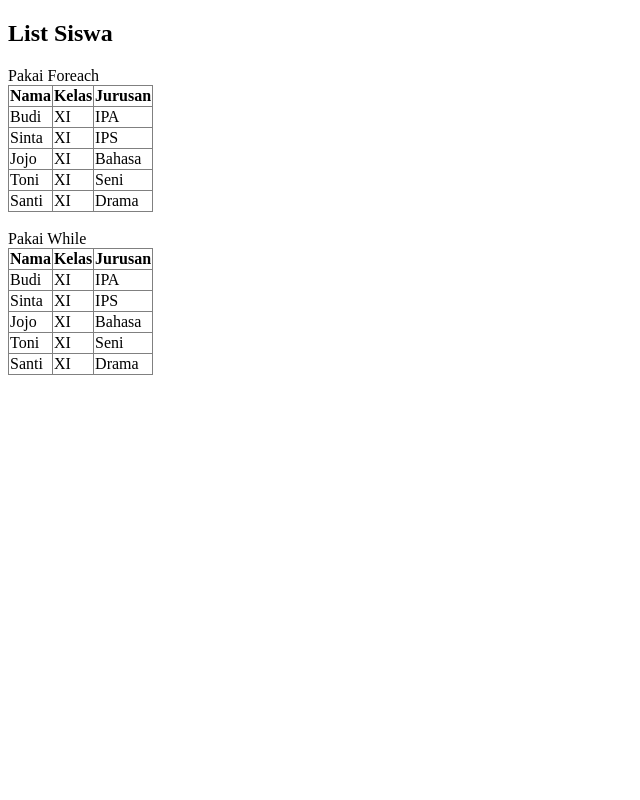
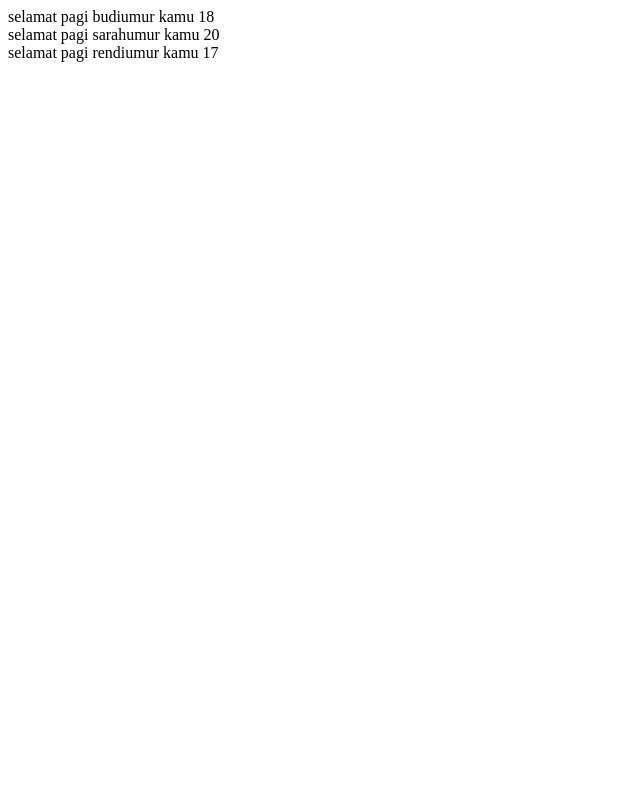
Before and after one commit to anto91github/belajar-php, a PHP site: page / in a window 1280 px wide. Shown: the whole page, without its empty margins (0-640 px from the left). Run offline with PHP 8.4, Linux system fonts and the light colour scheme.

Commit message:
function

```diff
--- a/index.php
+++ b/index.php
@@ -1,67 +1,12 @@
 <?php
-    $siswa = [
-     ["nama" => "Budi", "kelas" => "XI", "jurusan" => "IPA"],
-     ["nama" => "Sinta", "kelas" => "XI", "jurusan" => "IPS"],
-     ["nama" => "Jojo", "kelas" => "XI", "jurusan" => "Bahasa"],
-     ["nama" => "Toni", "kelas" => "XI", "jurusan" => "Seni"],
-     ["nama" => "Santi", "kelas" => "XI", "jurusan" => "Drama"],
-];
+ menyapa('budi',18);
+ echo '<br>';
+ menyapa('sarah',20);
+ echo '<br>';
+ menyapa('rendi');
+
+function menyapa($nama, $umur=17){
+     echo 'selamat pagi '.$nama. 'umur kamu ' .$umur;
+}
 
 ?>
-
-<!DOCTYPE html>
-<html lang="en">
-<head>
-     <meta charset="UTF-8">
-     <meta name="viewport" content="width=device-width, initial-scale=1.0">
-     <title>Document</title>
-</head>
-<style>
-     table{
-          border-collapse:collapse;
-     }
-</style>
-<body>
-     <h2>List Siswa</h2>
-     Pakai Foreach
-     <table border=1>
-          <tr>
-               <th>Nama</th>
-               <th>Kelas</th>
-               <th>Jurusan</th>
-          </tr>
-          <?php foreach($siswa as $key=>$v){
-          ?>
-               <tr>
-                   <td> <?php echo $v['nama']; ?> </td>
-                   <td> <?php echo $v['kelas']; ?> </td>
-                   <td> <?php echo $v['jurusan']; ?> </td>
-               </tr>
-          <?php
-          }?>
-     </table>
-
-     <br/>
-     Pakai While
-     <table border=1>
-          <tr>
-               <th>Nama</th>
-               <th>Kelas</th>
-               <th>Jurusan</th>
-          </tr>
-          <?php
-               $a = 0;
-               while($a < count($siswa)){
-          ?>
-               <tr>
-                   <td> <?php echo $siswa[$a]['nama']; ?> </td>
-                   <td> <?php echo $siswa[$a]['kelas']; ?> </td>
-                   <td> <?php echo $siswa[$a]['jurusan']; ?> </td>
-               </tr>
-          <?php
-               $a++;
-               }
-          ?>
-     </table>
-</body>
-</html>
```
